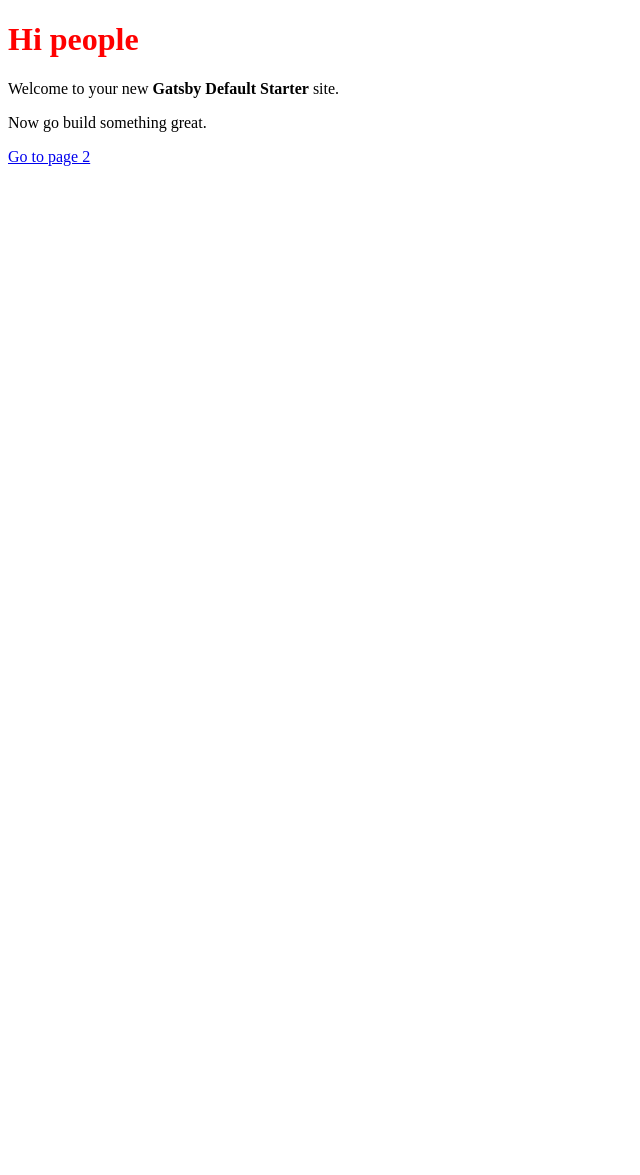
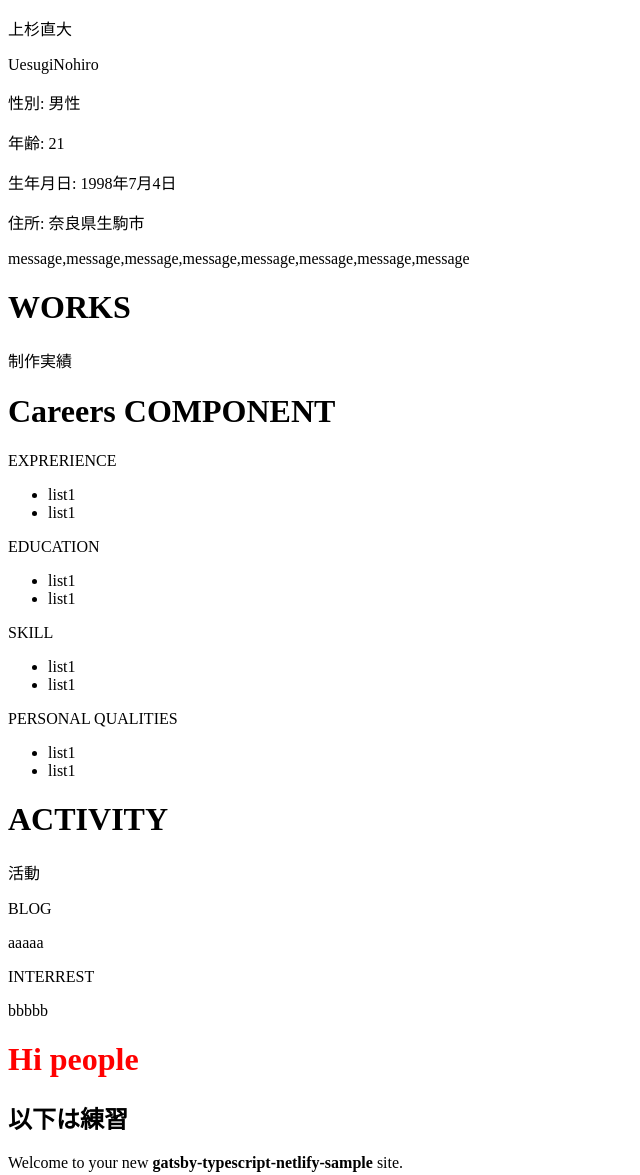
Before and after one commit to NaohiroUesugi/gatsby-sample, a Gatsby site: page / in a window 1280 px wide. Shown: the top 1175 px of the page, without its empty margins (0-640 px from the left). Before the commit the page ends 800 px from the top, so only its background shows below. Built offline with nearby package versions, Linux system fonts and the light colour scheme; Gatsby itself is replaced by a stand-in of ours.

Commit message:
home page の枠組み作成

```diff
--- a/gatsby-config.js
+++ b/gatsby-config.js
@@ -1,8 +1,8 @@
 module.exports = {
   siteMetadata: {
-    title: `Gatsby Default Starter`,
+    title: `gatsby-typescript-netlify-sample`,
     description: `Kick off your next, great Gatsby project with this default starter. This barebones starter ships with the main Gatsby configuration files you might need.`,
-    author: `@gatsbyjs`,
+    author: `UesugiNaohiro`,
   },
   plugins: [
     `gatsby-plugin-styled-components`,
--- /dev/null
+++ b/src/components/home/activity.tsx
@@ -0,0 +1,16 @@
+import * as React from 'react'
+
+const Activity = () => {
+  return (
+    <>
+      <h1>ACTIVITY</h1>
+      <p>活動</p>
+      <p>BLOG</p>
+      <p>aaaaa</p>
+      <p>INTERREST</p>
+      <p>bbbbb</p>
+    </>
+  )
+}
+
+export default Activity
--- /dev/null
+++ b/src/components/home/careers.tsx
@@ -0,0 +1,31 @@
+import * as React from 'react'
+
+const Careers = () => {
+  return (
+    <>
+      <h1>Careers COMPONENT</h1>
+      <p>EXPRERIENCE</p>
+      <ul>
+        <li>list1</li>
+        <li>list1</li>
+      </ul>
+      <p>EDUCATION</p>
+      <ul>
+        <li>list1</li>
+        <li>list1</li>
+      </ul>
+      <p>SKILL</p>
+      <ul>
+        <li>list1</li>
+        <li>list1</li>
+      </ul>
+      <p>PERSONAL QUALITIES</p>
+      <ul>
+        <li>list1</li>
+        <li>list1</li>
+      </ul>
+    </>
+  )
+}
+
+export default Careers
--- /dev/null
+++ b/src/components/home/introduction.tsx
@@ -0,0 +1,39 @@
+import * as React from 'react'
+
+interface People_Type {
+  readonly name: {
+    jp_name: string
+    en_name: string
+  }
+  readonly gender: '男性' | '女性'
+  readonly age: number
+  readonly birthday: string
+  readonly address: string
+}
+
+const People: People_Type = {
+  name: {
+    jp_name: '上杉直大',
+    en_name: 'UesugiNohiro',
+  },
+  gender: '男性',
+  age: 21,
+  birthday: '1998年7月4日',
+  address: '奈良県生駒市',
+}
+
+const Introduction = () => {
+  return (
+    <>
+      <p>{People.name.jp_name}</p>
+      <p>{People.name.en_name}</p>
+      <p>性別: {People.gender}</p>
+      <p>年齢: {People.age}</p>
+      <p>生年月日: {People.birthday}</p>
+      <p>住所: {People.address}</p>
+      <p>message,message,message,message,message,message,message,message</p>
+    </>
+  )
+}
+
+export default Introduction
--- /dev/null
+++ b/src/components/home/works.tsx
@@ -0,0 +1,12 @@
+import * as React from 'react'
+
+const Works = () => {
+  return (
+    <>
+      <h1>WORKS</h1>
+      <p>制作実績</p>
+    </>
+  )
+}
+
+export default Works
--- a/src/pages/index.tsx
+++ b/src/pages/index.tsx
@@ -1,7 +1,12 @@
 import * as React from 'react'
 import Link from 'gatsby-link'
-import { graphql } from "gatsby"
+import { graphql } from 'gatsby'
 import styled from 'styled-components'
+
+import Introduction from '../components/home/introduction'
+import Works from '../components/home/works'
+import Careers from '../components/home/careers'
+import Activity from '../components/home/activity'
 
 const Container = styled.h1`
   color: red;
@@ -9,7 +14,7 @@ const Container = styled.h1`
 
 // Please note that you can use https://github.com/dotansimha/graphql-code-generator
 // to generate all types from graphQL schema
-interface IndexPageProps {
+interface Home {
   data: {
     site: {
       siteMetadata: {
@@ -19,21 +24,26 @@ interface IndexPageProps {
   }
 }
 
-export default class extends React.Component<IndexPageProps, {}> {
-  constructor(props: IndexPageProps, context: any) {
+export default class extends React.Component<Home, {}> {
+  constructor(props: Home, context: any) {
     super(props, context)
   }
   public render() {
     return (
-      <div>
+      <>
+        <Introduction />
+        <Works />
+        <Careers />
+        <Activity />
         <Container>Hi people</Container>
+        <h2>以下は練習</h2>
         <p>
           Welcome to your new{' '}
           <strong>{this.props.data.site.siteMetadata.title}</strong> site.
         </p>
         <p>Now go build something great.</p>
         <Link to="/page-2/">Go to page 2</Link>
-      </div>
+      </>
     )
   }
 }
```
